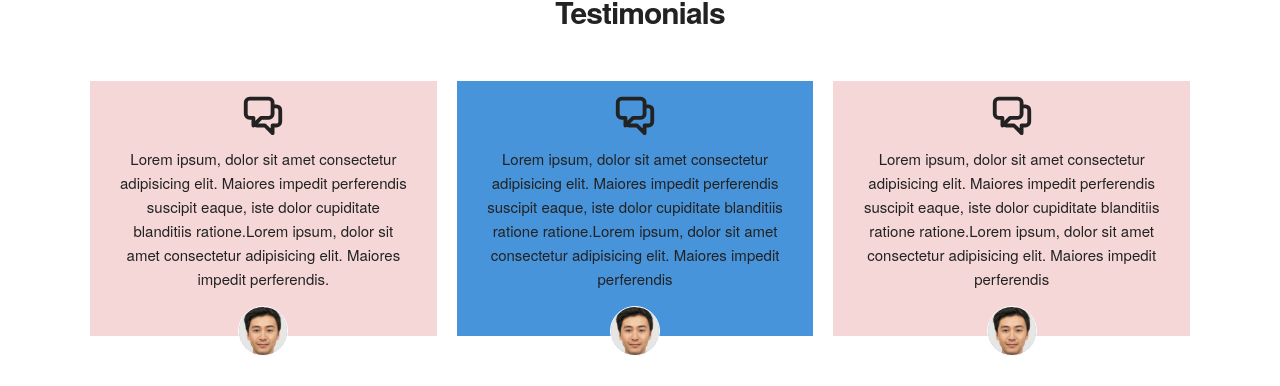
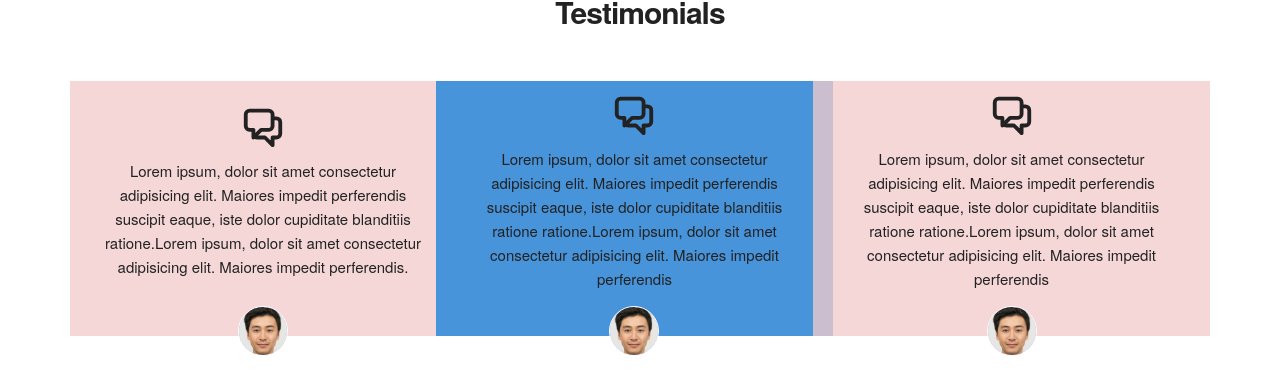
Before and after one commit to FariyaIslam/portfolio, a React (Create React App) app: page / in a window 1280 px wide. Shown: the part 1665-2051 px from the top of the page. Built offline with nearby package versions, Linux system fonts and the light colour scheme.

Commit message:
Testimonial Card

```diff
--- a/src/components/Testimonial.css
+++ b/src/components/Testimonial.css
@@ -25,7 +25,7 @@
     text-align: center;
     background: rgba(243, 203, 203, 0.767);
     padding: 1rem 1rem;
-    margin: 0 10px;
+    margin: 0 -10px;
     display: flex;
     flex-direction: column;
     align-items: center;
@@ -51,4 +51,5 @@
 
 .middleCard {
     background: rgb(72, 148, 219);
+
 }
```
